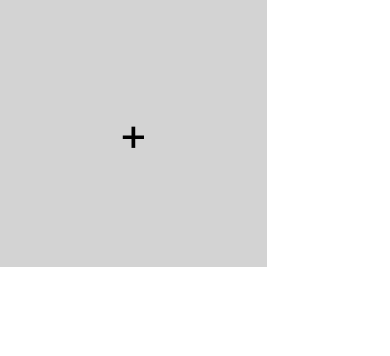
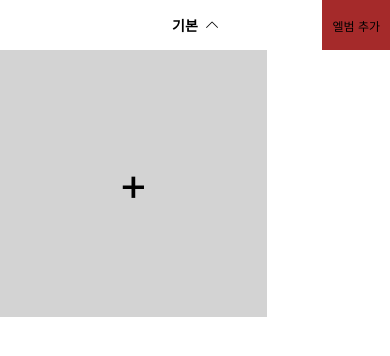
Before and after one commit to primarchan/rn-my-gallery, a React Native app: screen / in a window 390 px wide. Shown: the top 356 px of the page. Built offline with nearby package versions, Linux system fonts and the light colour scheme.

Commit message:
앨범별 사진 추가 기능 구현

```diff
--- a/App.js
+++ b/App.js
@@ -10,9 +10,28 @@
 } from "react-native";
 
 import { useGallery } from "./src/use-gallery";
+import TextInputModal from "./src/TextInputModal";
+import MyDropDownPicker from "./src/MyDropDownPicker";
 
 export default function App() {
-  const { images, imagesWithAddButton, pickImage, deleteImage } = useGallery();
+  const {
+    imagesWithAddButton,
+    selectedAlbum,
+    modalVisible,
+    albumTitle,
+    isDropDownOpen,
+    albums,
+    pickImage,
+    deleteImage,
+    openModal,
+    closeModal,
+    setAlbumTitle,
+    addAlbum,
+    resetAlbumTitle,
+    openDropDown,
+    closeDropDown,
+    selectAlbum,
+  } = useGallery();
 
   const width = Dimensions.get("screen").width;
   const columnSize = width / 3;
@@ -22,6 +41,27 @@
   };
 
   const onLongPressImage = (imageId) => deleteImage(imageId);
+  const onPressAddAlbum = () => openModal();
+
+  const onSubmitEditing = () => {
+    if (!albumTitle) return;
+
+    addAlbum();
+    closeModal();
+    resetAlbumTitle();
+  };
+
+  const onPressBackDrop = () => closeModal();
+
+  const onPressHeader = () => {
+    if (isDropDownOpen) {
+      closeDropDown();
+    } else {
+      openDropDown();
+    }
+  };
+
+  const onPressAlbum = (album) => selectAlbum(album);
 
   const renderItem = ({ item: { id, uri }, index }) => {
     if (id === -1) {
@@ -53,10 +93,31 @@
 
   return (
     <SafeAreaView style={styles.container}>
+      {/* 앨범 DropDown, 앨범 추가 버튼 */}
+      <MyDropDownPicker
+        selectedAlbum={selectedAlbum}
+        onPressAddAlbum={onPressAddAlbum}
+        onPressHeader={onPressHeader}
+        isDropDownOpen={isDropDownOpen}
+        albums={albums}
+        onPressAlbum={onPressAlbum}
+      />
+
+      {/* 앨범을 추가하는 TextInputModal */}
+      <TextInputModal
+        modalVisible={modalVisible}
+        albumTitle={albumTitle}
+        setAlbumTitle={setAlbumTitle}
+        onSubmitEditing={onSubmitEditing}
+        onPressBackDrop={onPressBackDrop}
+      />
+
+      {/* 이미지 리스트 */}
       <FlatList
         data={imagesWithAddButton}
         renderItem={renderItem}
         numColumns={3}
+        style={{ zIndex: -1 }}
       />
     </SafeAreaView>
   );
--- /dev/null
+++ b/src/MyDropDownPicker.js
@@ -0,0 +1,88 @@
+import { TouchableOpacity, Text, View } from "react-native";
+import { SimpleLineIcons } from "@expo/vector-icons";
+
+const headerHeight = 50;
+
+export default ({
+  onPressAddAlbum,
+  onPressHeader,
+  isDropDownOpen,
+  albums,
+  onPressAlbum,
+  selectedAlbum,
+}) => {
+  return (
+    <View>
+      <TouchableOpacity
+        onPress={onPressHeader}
+        activeOpacity={1}
+        style={{
+          height: headerHeight,
+          justifyContent: "center",
+          alignItems: "center",
+          flexDirection: "row",
+        }}
+      >
+        <Text style={{ fontWeight: "bold" }}>{selectedAlbum.title}</Text>
+        <SimpleLineIcons
+          name={isDropDownOpen ? "arrow-down" : "arrow-up"}
+          size={12}
+          color="black"
+          style={{ marginLeft: 8 }}
+        />
+
+        <TouchableOpacity
+          onPress={onPressAddAlbum}
+          style={{
+            position: "absolute",
+            right: 0,
+            height: headerHeight,
+            justifyContent: "center",
+            alignItems: "center",
+            paddingHorizontal: 10,
+            backgroundColor: "brown",
+          }}
+        >
+          <Text style={{ fontSize: 12 }}>엘범 추가</Text>
+        </TouchableOpacity>
+      </TouchableOpacity>
+
+      {isDropDownOpen && (
+        <View
+          style={{
+            position: "absolute",
+            top: headerHeight,
+            width: "100%",
+            borderTopColor: "lightgrey",
+            borderTopWidth: 0.5,
+            borderBottomColor: "lightgrey",
+            borderBottomWidth: 0.5,
+          }}
+        >
+          {albums.map((album, index) => {
+            const isSelectedAlbum = album.id === selectedAlbum.id;
+            return (
+              <TouchableOpacity
+                key={`album-${index}`}
+                onPress={() => onPressAlbum(album)}
+                style={{
+                  paddingVertical: 12,
+                  width: "100%",
+                  justifyContent: "center",
+                  alignItems: "center",
+                  backgroundColor: "#FFFFFF",
+                }}
+              >
+                <Text
+                  style={{ fontWeight: isSelectedAlbum ? "bold" : undefined }}
+                >
+                  {album.title}
+                </Text>
+              </TouchableOpacity>
+            );
+          })}
+        </View>
+      )}
+    </View>
+  );
+};
--- /dev/null
+++ b/src/TextInputModal.js
@@ -0,0 +1,45 @@
+import {
+  SafeAreaView,
+  KeyboardAvoidingView,
+  Platform,
+  TextInput,
+  Modal,
+  Pressable,
+} from "react-native";
+
+export default ({
+  modalVisible,
+  albumTitle,
+  setAlbumTitle,
+  onSubmitEditing,
+  onPressBackDrop,
+}) => {
+  return (
+    <Modal animationType="fade" transparent={true} visible={modalVisible}>
+      <KeyboardAvoidingView
+        behavior={Platform.OS === "ios" ? "padding" : "height"}
+        style={{ flex: 1 }}
+      >
+        <Pressable onPress={onPressBackDrop} style={{ flex: 1 }}>
+          <SafeAreaView
+            style={{ width: "100%", position: "absolute", bottom: 0 }}
+          >
+            <TextInput
+              placeholder="앨범명을 입력해주세요."
+              style={{
+                width: "100%",
+                padding: 10,
+                borderWidth: 0.5,
+                borderColor: "lightgrey",
+              }}
+              value={albumTitle}
+              onChangeText={setAlbumTitle}
+              onSubmitEditing={onSubmitEditing}
+              autoFocus={true}
+            />
+          </SafeAreaView>
+        </Pressable>
+      </KeyboardAvoidingView>
+    </Modal>
+  );
+};
--- a/src/use-gallery.js
+++ b/src/use-gallery.js
@@ -2,8 +2,18 @@
 import { Alert } from "react-native";
 import * as ImagePicker from "expo-image-picker";
 
+const defaultAlbum = {
+  id: 1,
+  title: "기본",
+};
+
 export const useGallery = () => {
   const [images, setImages] = useState([]);
+  const [selectedAlbum, setSelectedAlbum] = useState(defaultAlbum);
+  const [albums, setAlbums] = useState([defaultAlbum]);
+  const [modalVisible, setModalVisible] = useState(false);
+  const [albumTitle, setAlbumTitle] = useState("");
+  const [isDropDownOpen, setIsDropDownOpen] = useState();
 
   const pickImage = async () => {
     // No permissions request is necessary for launching the image library
@@ -22,6 +32,7 @@
       const newImage = {
         id: lastId + 1,
         uri: result.assets[0].uri,
+        albumId: selectedAlbum.id,
       };
       setImages([...images, newImage]);
     }
@@ -43,14 +54,57 @@
     ]);
   };
 
+  const openModal = () => setModalVisible(true);
+  const closeModal = () => setModalVisible(false);
+
+  const openDropDown = () => setIsDropDownOpen(true);
+  const closeDropDown = () => setIsDropDownOpen(false);
+
+  const addAlbum = () => {
+    const lastId = albums.length === 0 ? 0 : albums[albums.length - 1].id;
+
+    const newAlbum = {
+      id: lastId + 1,
+      title: albumTitle,
+    };
+    setAlbums([...albums, newAlbum]);
+  };
+
+  const selectAlbum = (album) => {
+    setSelectedAlbum(album);
+    closeDropDown();
+  };
+
+  const resetAlbumTitle = () => setAlbumTitle("");
+
+  const filteredImages = images.filter(
+    (image) => image.albumId === selectedAlbum.id
+  );
   // 이미지 추가를 위한 버튼 영역
   const imagesWithAddButton = [
-    ...images,
+    ...filteredImages,
     {
       id: -1,
       uri: "",
     },
   ];
 
-  return { images, imagesWithAddButton, pickImage, deleteImage };
+  return {
+    imagesWithAddButton,
+    selectedAlbum,
+    modalVisible,
+    albumTitle,
+    isDropDownOpen,
+    albums,
+    pickImage,
+    deleteImage,
+    openModal,
+    closeModal,
+    setAlbumTitle,
+    addAlbum,
+    resetAlbumTitle,
+    openDropDown,
+    closeDropDown,
+    selectAlbum,
+  };
 };
```
